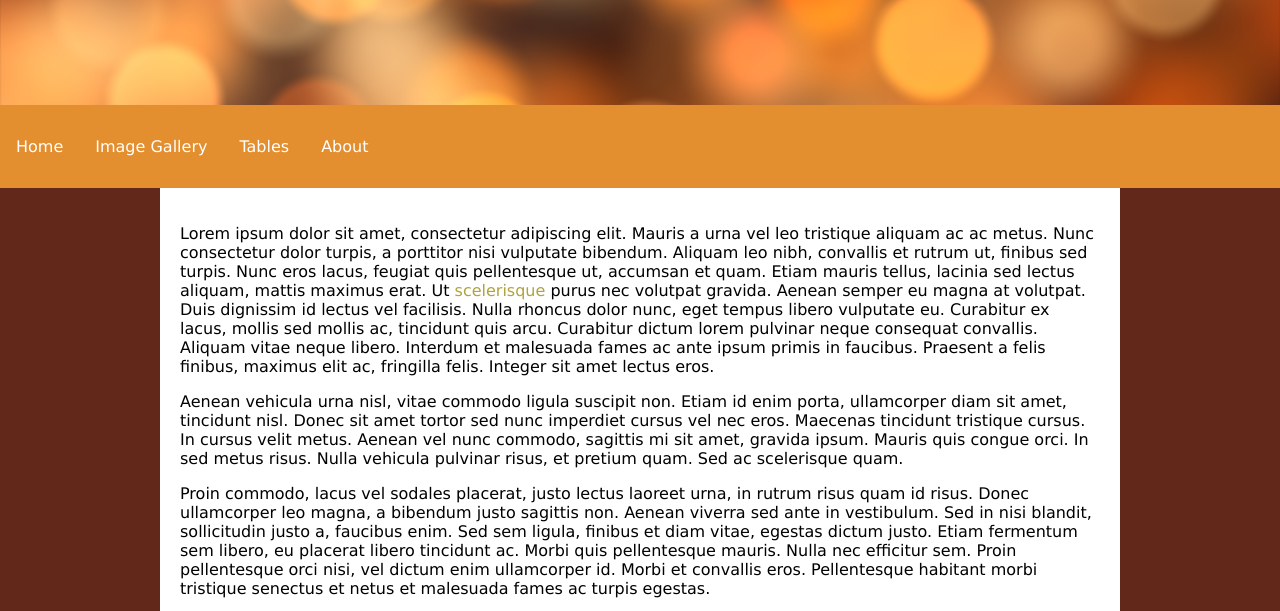
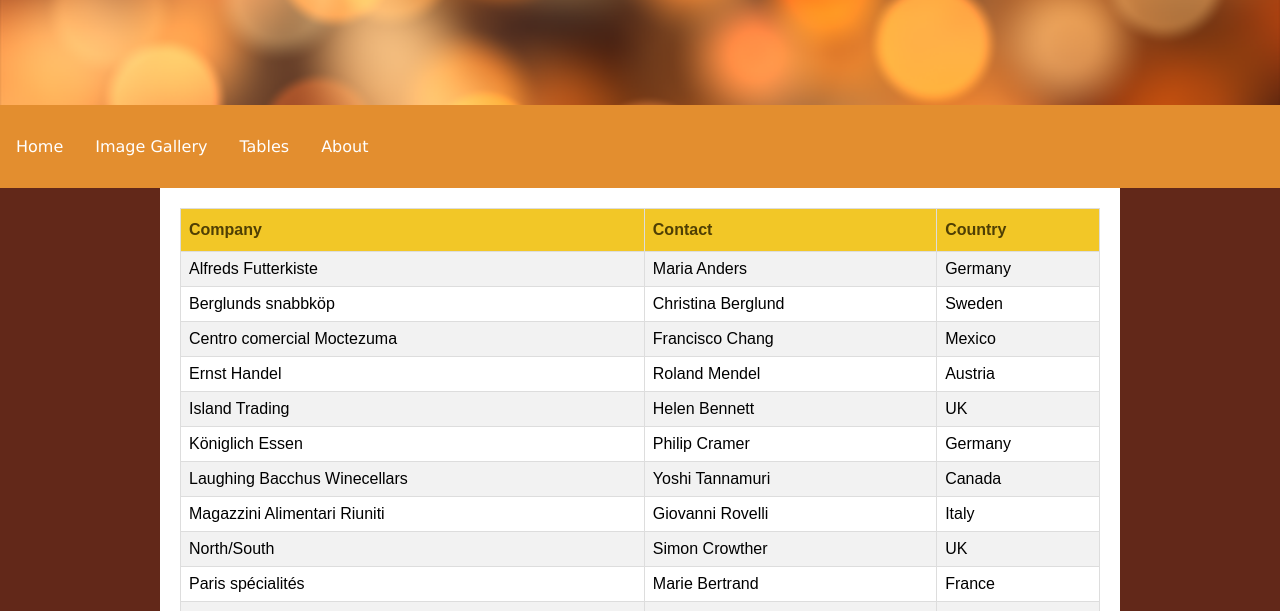
Before and after one commit to takuNSMT/cmm1163_2021, a plain HTML site: page 07_websiteDev/table.html in a window 1280 px wide. Shown: the part 189-800 px from the top of the page. Drawn offline with Linux system fonts and the light colour scheme.

Commit message:
web dev day 2

```diff
--- a/07_websiteDev/css/styles.css
+++ b/07_websiteDev/css/styles.css
@@ -116,7 +116,58 @@ nav{
 }
 
 /*----------------------------image gallery-----------------*/
+div.gallery {
+  margin: 5px;
+  border: 3px solid #ccc;
+  float: left;
+  width: 180px;
+}
 
+div.gallery:hover {
+  border: 3px solid orange;
+}
+
+div.gallery img {
+  width: 100%;
+  height: auto;
+}
+
+div.desc {
+  padding: 15px;
+  text-align: center;
+}
+
+.clearIt{
+	clear: both;
+	padding-top: 50px;
+}
 
 
 /*---------------------------Tables------------------------*/
+#customers {
+  font-family: Arial, Helvetica, sans-serif;
+  border-collapse: collapse;
+  width: 100%;
+}
+
+#customers td, #customers th {
+  border: 1px solid #ddd;
+  padding: 8px;
+}
+
+#customers tr:nth-child(even){
+	background-color: #f2f2f2;
+}
+
+#customers tr:hover {
+	background-color: orange;
+	color: ivory;
+}
+
+#customers th {
+  padding-top: 12px;
+  padding-bottom: 12px;
+  text-align: left;
+  background-color: #F2C727;
+  color: #4F3F04;
+}
--- a/07_websiteDev/table.html
+++ b/07_websiteDev/table.html
@@ -39,6 +39,72 @@
 
 <div class="sect">
 
+
+	<table id="customers">
+	<tr>
+		<th>Company</th>
+		<th>Contact</th>
+		<th>Country</th>
+	</tr>
+	<tr>
+		<td>Alfreds Futterkiste</td>
+		<td>Maria Anders</td>
+		<td>Germany</td>
+	</tr>
+	<tr class="alt">
+		<td>Berglunds snabbköp</td>
+		<td>Christina Berglund</td>
+		<td>Sweden</td>
+	</tr>
+	<tr>
+		<td>Centro comercial Moctezuma</td>
+		<td>Francisco Chang</td>
+		<td>Mexico</td>
+	</tr>
+	<tr class="alt">
+		<td>Ernst Handel</td>
+		<td>Roland Mendel</td>
+		<td>Austria</td>
+	</tr>
+	<tr>
+		<td>Island Trading</td>
+		<td>Helen Bennett</td>
+		<td>UK</td>
+	</tr>
+		<tr class="alt">
+		<td>Königlich Essen</td>
+		<td>Philip Cramer</td>
+		<td>Germany</td>
+	</tr>
+	<tr>
+		<td>Laughing Bacchus Winecellars</td>
+		<td>Yoshi Tannamuri</td>
+		<td>Canada</td>
+	</tr>
+	<tr class="alt">
+		<td>Magazzini Alimentari Riuniti</td>
+		<td>Giovanni Rovelli</td>
+		<td>Italy</td>
+	</tr>
+	<tr>
+		<td>North/South</td>
+		<td>Simon Crowther</td>
+		<td>UK</td>
+	</tr>
+	<tr class="alt">
+		<td>Paris spécialités</td>
+		<td>Marie Bertrand</td>
+		<td>France</td>
+	</tr>
+	<tr class="alt">
+		<td>Lethbridge College</td>
+		<td>Taku Nishimatsu</td>
+		<td>Canada</td>
+	</tr>
+
+</table>
+
+
 <p>Lorem ipsum dolor sit amet, consectetur adipiscing elit. Mauris a urna vel leo tristique aliquam ac ac metus. Nunc consectetur dolor turpis, a porttitor nisi vulputate bibendum. Aliquam leo nibh, convallis et rutrum ut, finibus sed turpis. Nunc eros lacus, feugiat quis pellentesque ut, accumsan et quam. Etiam mauris tellus, lacinia sed lectus aliquam, mattis maximus erat. Ut <a href="#">scelerisque</a> purus nec volutpat gravida. Aenean semper eu magna at volutpat. Duis dignissim id lectus vel facilisis. Nulla rhoncus dolor nunc, eget tempus libero vulputate eu. Curabitur ex lacus, mollis sed mollis ac, tincidunt quis arcu. Curabitur dictum lorem pulvinar neque consequat convallis. Aliquam vitae neque libero. Interdum et malesuada fames ac ante ipsum primis in faucibus. Praesent a felis finibus, maximus elit ac, fringilla felis. Integer sit amet lectus eros.</p>
 
 <p>
```
Also changed, not shown: 07_websiteDev/gallery.html (+27 -1 lines), 1 other file.
